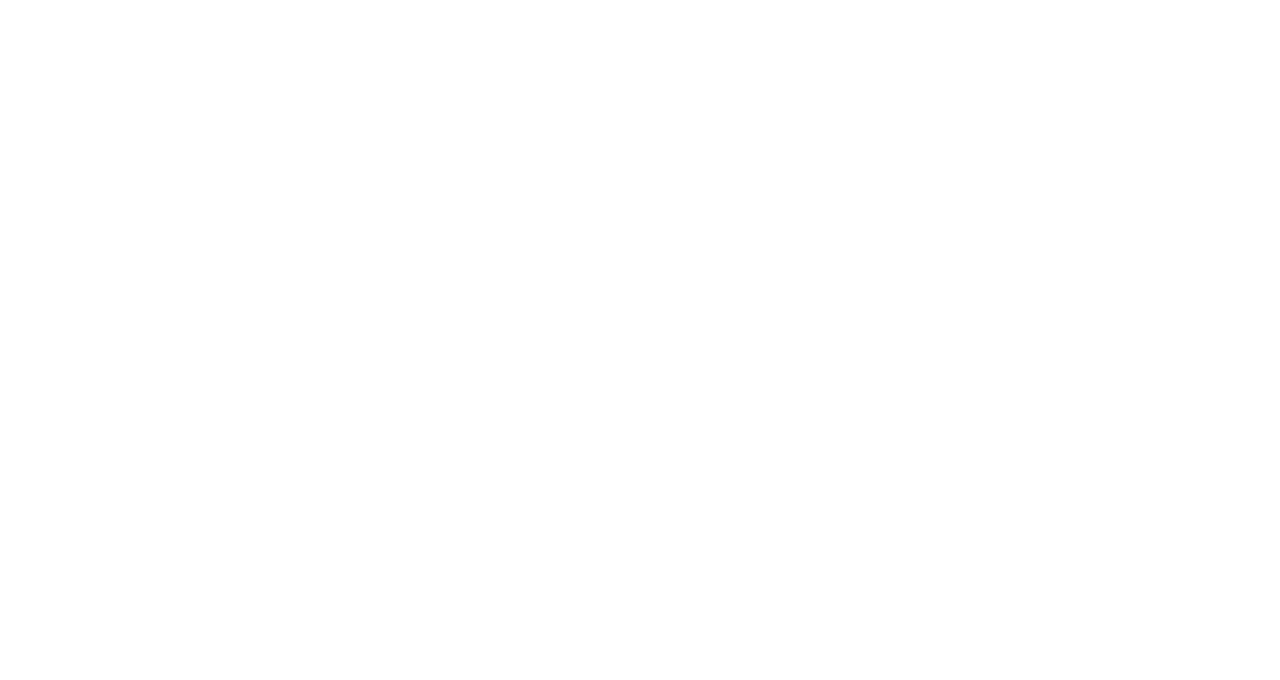
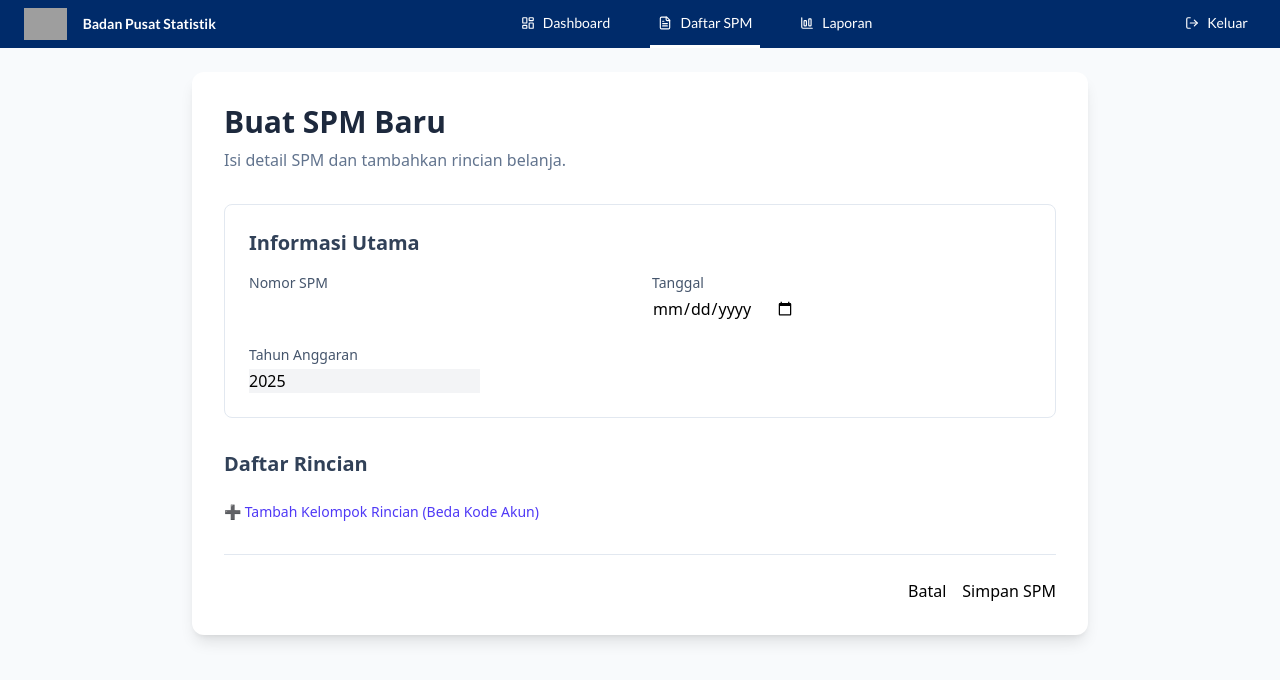
Before and after one commit to Kelwik/bps-spm-frontend, a React (Vite) app: page /spm/baru in a window 1280 px wide. Before the commit this address had no page. Shown: the top 680 px of the page. Built offline with nearby package versions, Linux system fonts and the light colour scheme; sample sign-in values are in the browser's storage; grey boxes are pictures that could not be loaded.

Commit message:
add edit

```diff
--- a/src/App.jsx
+++ b/src/App.jsx
@@ -29,6 +29,7 @@
 
             <Route path="/laporan" element={<LaporanPage />} />
             <Route path="spm/:id/edit" element={<SpmCreatePage isEditMode />} />
+            <Route path="spm/baru" element={<SpmCreatePage />} />
           </Route>
         </Routes>
       </BrowserRouter>
--- a/src/pages/SpmCreatePage.jsx
+++ b/src/pages/SpmCreatePage.jsx
@@ -1,41 +1,94 @@
 import { useState, useEffect } from 'react';
-import { useNavigate } from 'react-router';
+import { useNavigate, useParams } from 'react-router';
 import { useAuth } from '../contexts/AuthContext';
 import { useSatker } from '../contexts/SatkerContext';
 import apiClient from '../api';
 import RincianGroup from '../components/RincianGroup';
-import { useQueryClient } from '@tanstack/react-query';
+import { useQuery, useMutation, useQueryClient } from '@tanstack/react-query';
 
-function SpmCreatePage() {
+// Komponen Halaman untuk membuat atau mengedit SPM
+function SpmCreatePage({ isEditMode = false }) {
+  const { id: spmId } = useParams(); // Ambil ID dari URL jika dalam mode edit
   const navigate = useNavigate();
   const queryClient = useQueryClient();
   const { user } = useAuth();
   const { selectedSatkerId, tahunAnggaran: selectedYear } = useSatker();
 
-  const getDefaultTanggal = (year) => {
-    const today = new Date();
-    const month = String(today.getMonth() + 1).padStart(2, '0');
-    const day = String(today.getDate()).padStart(2, '0');
-    return `${year}-${month}-${day}`;
-  };
+  // --- State Lokal Komponen ---
+  const [spmData, setSpmData] = useState({ nomorSpm: '', tanggal: '' });
+  const [rincianGroups, setRincianGroups] = useState([]);
+  const [error, setError] = useState(null);
 
-  const [spmData, setSpmData] = useState({
-    nomorSpm: '',
-    tanggal: getDefaultTanggal(selectedYear),
-    tahunAnggaran: selectedYear,
+  // --- Pengambilan Data untuk Mode Edit ---
+  const { data: existingSpmData, isLoading: isLoadingSpm } = useQuery({
+    queryKey: ['spm', spmId],
+    queryFn: async () => {
+      const res = await apiClient.get(`/spm/${spmId}`);
+      return res.data;
+    },
+    // Hanya jalankan query ini jika dalam mode edit dan spmId ada
+    enabled: isEditMode && !!spmId,
   });
 
-  const [rincianGroups, setRincianGroups] = useState([]);
-  const [isLoading, setIsLoading] = useState(false);
-  const [error, setError] = useState(null);
+  // --- Efek untuk Mengisi Form Saat Data Edit Tersedia ---
+  useEffect(() => {
+    if (isEditMode && existingSpmData) {
+      // 1. Isi data utama SPM
+      setSpmData({
+        nomorSpm: existingSpmData.nomorSpm,
+        // Format tanggal dari ISO string (YYYY-MM-DDTHH:mm:ss.sssZ) ke YYYY-MM-DD
+        tanggal: new Date(existingSpmData.tanggal).toISOString().split('T')[0],
+        tahunAnggaran: existingSpmData.tahunAnggaran,
+      });
 
-  useEffect(() => {
-    setSpmData((prev) => ({
-      ...prev,
-      tanggal: getDefaultTanggal(selectedYear),
-      tahunAnggaran: selectedYear,
-    }));
-  }, [selectedYear]);
+      // 2. Transformasi data rincian dari format 'datar' ke format 'bertingkat'
+      const grouped = existingSpmData.rincian.reduce((acc, rincian) => {
+        const groupKey = `${rincian.kodeProgram}-${rincian.kodeKegiatan}-${rincian.kodeAkunId}`;
+        if (!acc[groupKey]) {
+          acc[groupKey] = {
+            id: crypto.randomUUID(), // Buat ID sementara untuk grup
+            kodeProgram: rincian.kodeProgram,
+            kodeKegiatan: rincian.kodeKegiatan,
+            kodeAkunId: rincian.kodeAkunId,
+            items: [],
+          };
+        }
+        acc[groupKey].items.push({ ...rincian }); // 'id' rincian berasal dari database
+        return acc;
+      }, {});
+      setRincianGroups(Object.values(grouped));
+    }
+  }, [isEditMode, existingSpmData]);
+
+  // --- Logika Mutasi (Create/Update) dengan TanStack Mutation ---
+  const { mutate: saveSpm, isPending: isSaving } = useMutation({
+    mutationFn: (payload) => {
+      if (isEditMode) {
+        return apiClient.put(`/spm/${spmId}`, payload);
+      }
+      return apiClient.post('/spm', payload);
+    },
+    onSuccess: () => {
+      // Segarkan kembali data di halaman daftar
+      queryClient.invalidateQueries({ queryKey: ['spms'] });
+      queryClient.invalidateQueries({ queryKey: ['allRincian'] });
+      // Kembali ke halaman daftar rincian
+      navigate('/');
+    },
+    onError: (err) => {
+      const errorMessage =
+        err.response?.data?.error ||
+        `Terjadi kesalahan saat ${
+          isEditMode ? 'memperbarui' : 'menyimpan'
+        } SPM.`;
+      setError(errorMessage);
+    },
+  });
+
+  // --- Handler untuk Form ---
+  const handleSpmDataChange = (e) => {
+    setSpmData((prev) => ({ ...prev, [e.target.name]: e.target.value }));
+  };
 
   const handleAddGroup = () => {
     setRincianGroups([
@@ -49,12 +102,12 @@
           {
             id: crypto.randomUUID(),
             jumlah: 0,
+            jawabanFlags: [],
             kodeKRO: '',
             kodeRO: '',
             kodeKomponen: '',
             kodeSubkomponen: '',
             uraian: '',
-            jawabanFlags: [],
           },
         ],
       },
@@ -73,50 +126,28 @@
     );
   };
 
-  const handleSpmDataChange = (e) => {
-    const { name, value } = e.target;
-
-    if (name === 'tanggal') {
-      const chosenDate = new Date(value);
-      const forcedDate = new Date(
-        selectedYear,
-        chosenDate.getMonth(),
-        chosenDate.getDate()
-      );
-      setSpmData((prev) => ({
-        ...prev,
-        tanggal: forcedDate.toISOString().split('T')[0],
-      }));
-    } else {
-      setSpmData((prev) => ({ ...prev, [name]: value }));
-    }
-  };
-
-  const handleSubmit = async (event) => {
+  const handleSubmit = (event) => {
     event.preventDefault();
-    setIsLoading(true);
     setError(null);
 
     const targetSatkerId =
       user.role === 'op_satker' ? user.satkerId : selectedSatkerId;
-    if (!targetSatkerId) {
+    if (!targetSatkerId && !isEditMode) {
       setError(
         'Untuk admin provinsi, silakan pilih Satker terlebih dahulu di dashboard.'
       );
-      setIsLoading(false);
       return;
     }
 
+    // Meratakan kembali data rincian untuk dikirim ke API
     const rincianForApi = rincianGroups.flatMap((group) =>
       group.items.map((item) => ({
-        // Data yang sudah ada
+        id: isEditMode ? item.id : undefined, // Sertakan ID hanya jika mode edit
         kodeProgram: group.kodeProgram,
         kodeKegiatan: group.kodeKegiatan,
-        kodeAkunId: parseInt(group.kodeAkunId),
-        jumlah: parseInt(item.jumlah),
+        kodeAkunId: group.kodeAkunId,
+        jumlah: item.jumlah,
         jawabanFlags: item.jawabanFlags,
-
-        // 👇 --- PASTIKAN FIELD BARU DISERTAKAN --- 👇
         kodeKRO: item.kodeKRO,
         kodeRO: item.kodeRO,
         kodeKomponen: item.kodeKomponen,
@@ -127,47 +158,51 @@
 
     const finalPayload = {
       ...spmData,
-      satkerId: targetSatkerId,
+      tahunAnggaran: isEditMode
+        ? spmData.tahunAnggaran
+        : parseInt(selectedYear),
+      satkerId: isEditMode ? existingSpmData.satkerId : targetSatkerId,
       rincian: rincianForApi,
     };
 
-    try {
-      await apiClient.post('/spm', finalPayload);
-      queryClient.invalidateQueries(['spms']);
-      queryClient.invalidateQueries(['allRincian']);
-      navigate('/');
-    } catch (err) {
-      const errorMessage =
-        err.response?.data?.error || 'Terjadi kesalahan saat menyimpan SPM.';
-      setError(errorMessage);
-    } finally {
-      setIsLoading(false);
-    }
+    saveSpm(finalPayload);
   };
 
+  // --- Tampilan UI ---
+  if (isEditMode && isLoadingSpm) {
+    return (
+      <div className="p-6 text-center">Memuat data SPM untuk diedit...</div>
+    );
+  }
+
   return (
-    <div className="p-6 bg-gray-100 min-h-screen overflow-x-hidden">
-      <div className="max-w-6xl mx-auto bg-white p-8 rounded-xl shadow-lg">
-        <h1 className="text-3xl font-bold text-blue-900 mb-4">Buat SPM Baru</h1>
-        <p className="text-gray-600 mb-6">
-          Isi detail SPM dan tambahkan rincian belanja.
+    <div className="p-6 bg-slate-50 min-h-screen">
+      <div className="max-w-4xl mx-auto bg-white p-8 rounded-xl shadow-lg">
+        <h1 className="text-3xl font-bold text-slate-800 mb-2">
+          {isEditMode ? 'Edit SPM' : 'Buat SPM Baru'}
+        </h1>
+        <p className="text-slate-500 mb-8">
+          {isEditMode
+            ? 'Ubah detail SPM di bawah ini.'
+            : 'Isi detail SPM dan tambahkan rincian belanja.'}
         </p>
 
         {error && (
-          <div className="bg-red-50 border-l-4 border-red-500 text-red-700 p-4 mb-6 rounded-md">
-            <p className="font-semibold">Error</p>
+          <div className="bg-red-100 border-l-4 border-red-500 text-red-700 p-4 mb-6 rounded-md">
+            <p className="font-bold">Error</p>
             <p>{error}</p>
           </div>
         )}
 
         <form onSubmit={handleSubmit} className="space-y-8">
-          <div className="p-6 bg-blue-50 border border-blue-200 rounded-lg">
-            <h2 className="text-xl font-semibold text-blue-800 mb-4">
+          {/* Bagian Data Utama */}
+          <div className="p-6 border border-slate-200 rounded-lg">
+            <h2 className="text-xl font-semibold text-slate-700 mb-4">
               Informasi Utama
             </h2>
-            <div className="grid grid-cols-1 md:grid-cols-3 gap-6">
+            <div className="grid grid-cols-1 md:grid-cols-2 gap-6">
               <div>
-                <label className="block text-sm font-medium text-gray-700 mb-2">
+                <label className="block text-sm font-medium text-slate-600 mb-1">
                   Nomor SPM
                 </label>
                 <input
@@ -175,43 +210,41 @@
                   name="nomorSpm"
                   value={spmData.nomorSpm}
                   onChange={handleSpmDataChange}
-                  className="w-full p-2 border border-gray-300 rounded-md focus:ring-2 focus:ring-blue-500 focus:border-blue-500"
-                  placeholder="001/SPM/V/2025"
+                  className="form-input"
                   required
                 />
               </div>
               <div>
-                <label className="block text-sm font-medium text-gray-700 mb-2">
+                <label className="block text-sm font-medium text-slate-600 mb-1">
                   Tanggal
                 </label>
                 <input
                   type="date"
                   name="tanggal"
                   value={spmData.tanggal}
-                  min={`${selectedYear}-01-01`}
-                  max={`${selectedYear}-12-31`}
                   onChange={handleSpmDataChange}
-                  className="w-full p-2 border border-gray-300 rounded-md focus:ring-2 focus:ring-blue-500 focus:border-blue-500"
+                  className="form-input"
                   required
                 />
               </div>
               <div>
-                <label className="block text-sm font-medium text-gray-700 mb-2">
+                <label className="block text-sm font-medium text-slate-600 mb-1">
                   Tahun Anggaran
                 </label>
                 <input
                   type="number"
                   name="tahunAnggaran"
-                  value={selectedYear}
+                  value={isEditMode ? spmData.tahunAnggaran : selectedYear}
                   disabled
-                  className="w-full p-2 border border-gray-300 rounded-md bg-gray-100 cursor-not-allowed"
+                  className="form-input bg-gray-100"
                 />
               </div>
             </div>
           </div>
 
+          {/* Bagian Rincian */}
           <div>
-            <h2 className="text-xl font-semibold text-blue-800 mb-4">
+            <h2 className="text-xl font-semibold text-slate-700 mb-4">
               Daftar Rincian
             </h2>
             <div className="space-y-6">
@@ -228,37 +261,29 @@
             <button
               type="button"
               onClick={handleAddGroup}
-              className="mt-6 inline-flex items-center px-4 py-2 bg-blue-100 text-blue-700 rounded-md hover:bg-blue-200 transition-colors"
+              className="mt-6 flex items-center gap-2 text-sm font-medium text-indigo-600 hover:text-indigo-800 transition-colors"
             >
-              <svg
-                className="w-5 h-5 mr-2"
-                fill="currentColor"
-                viewBox="0 0 20 20"
-              >
-                <path
-                  fillRule="evenodd"
-                  d="M10 5a1 1 0 011 1v3h3a1 1 0 110 2h-3v3a1 1 0 11-2 0v-3H6a1 1 0 110-2h3V6a1 1 0 011-1z"
-                  clipRule="evenodd"
-                />
-              </svg>
-              Tambah Kelompok Rincian (Beda Kode Akun)
+              ➕ Tambah Kelompok Rincian (Beda Kode Akun)
             </button>
           </div>
 
-          <div className="pt-6 border-t border-gray-200 flex justify-end gap-4">
+          {/* Tombol Aksi */}
+          <div className="pt-6 border-t border-slate-200 flex justify-end gap-4">
             <button
               type="button"
               onClick={() => navigate('/')}
-              className="px-4 py-2 bg-gray-200 text-gray-700 rounded-md hover:bg-gray-300 transition-colors"
+              className="btn-secondary"
             >
               Batal
             </button>
-            <button
-              type="submit"
-              className="px-4 py-2 bg-blue-600 text-white rounded-md hover:bg-blue-700 transition-colors"
-              disabled={isLoading}
-            >
-              {isLoading ? 'Menyimpan...' : 'Simpan SPM'}
+            <button type="submit" className="btn-primary" disabled={isSaving}>
+              {isSaving
+                ? isEditMode
+                  ? 'Memperbarui...'
+                  : 'Menyimpan...'
+                : isEditMode
+                ? 'Update SPM'
+                : 'Simpan SPM'}
             </button>
           </div>
         </form>
```
